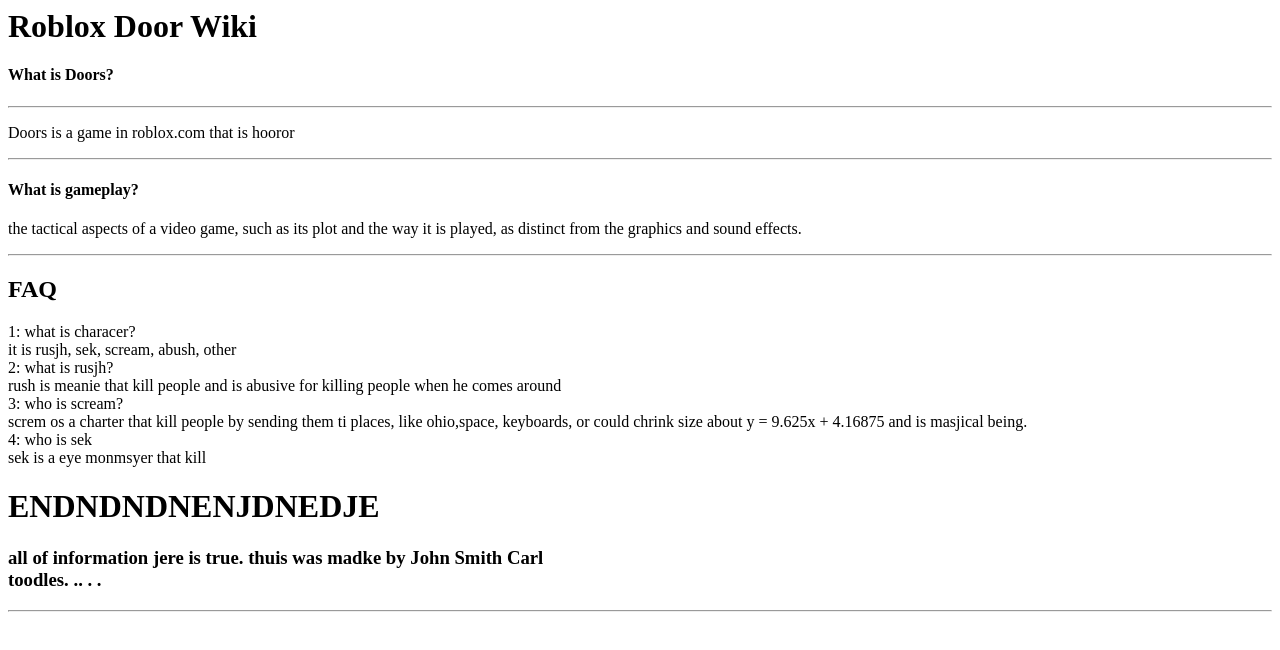
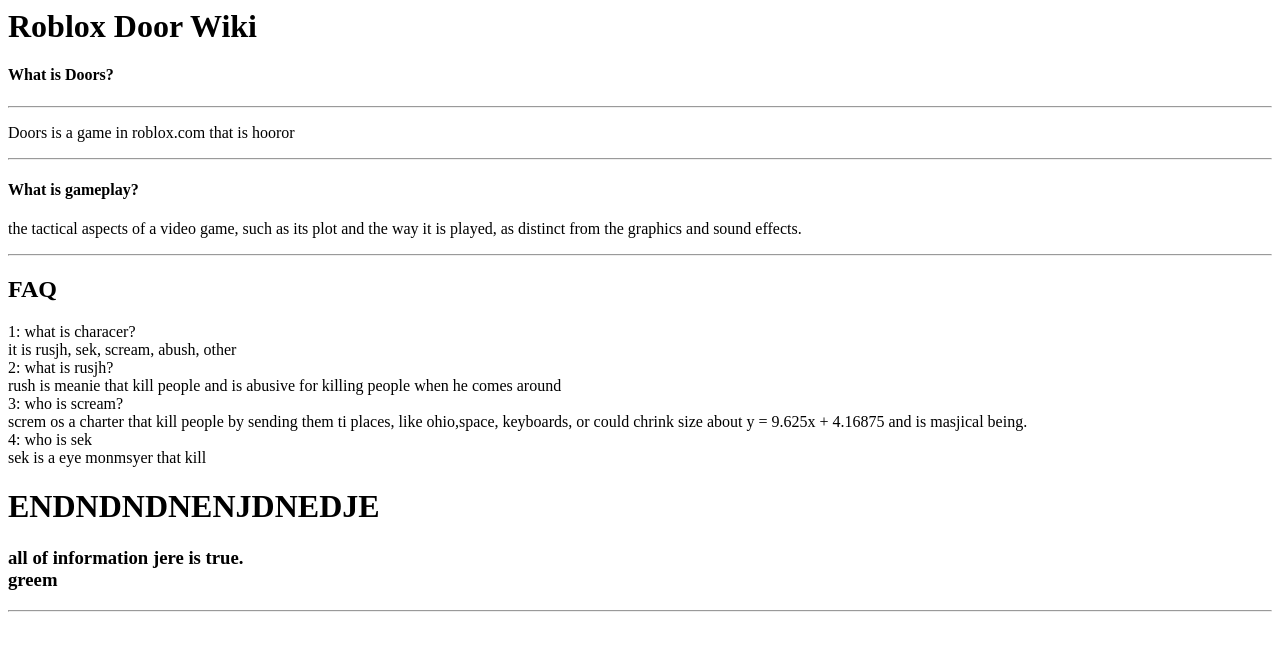
Before and after one commit to arfithekiwiforareason/Doors-Wiki, a plain HTML site: page index.html in a window 1280 px wide. Drawn offline with Linux system fonts and the light colour scheme.

Commit message:
create index.html

```diff
--- a/index.html
+++ b/index.html
@@ -21,8 +21,8 @@
             <br> sek is a eye monmsyer that kill
             <h1> ENDNDNDNENJDNEDJE
             </h1>
-            <h3> all of information jere is true. thuis was madke by John Smith Carl
-                <br> toodles. .. . .
+            <h3> all of information jere is true.
+                <br> greem
             </h3>
         </p>
         <hr>
```
